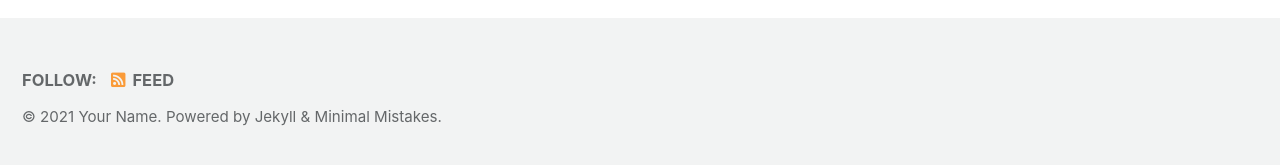
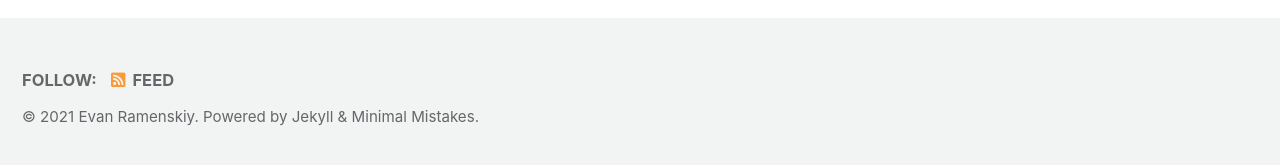
Before and after one commit to ramenskiy/github-pages-ramenskiy, a Jekyll site: the page built from index.html, in a window 1280 px wide. Shown: the part 727-892 px from the top of the page. Built offline with Jekyll 4.4.1, drawn with Linux system fonts in a browser that asks for light colours; cached includes are drawn as plain includes; the list of posts is cut into pages by our own code.

Commit message:
Update _config.yml

```diff
--- a/_config.yml
+++ b/_config.yml
@@ -19,7 +19,7 @@ locale                   : "en-US"
 title                    : "Site Title"
 title_separator          : "-"
 subtitle                 : # site tagline that appears below site title in masthead
-name                     : "Your Name"
+name                     : "Evan Ramenskiy"
 description              : "An amazing website."
 url                      : # the base hostname & protocol for your site e.g. "https://mmistakes.github.io"
 baseurl                  : # the subpath of your site, e.g. "/blog"
```
